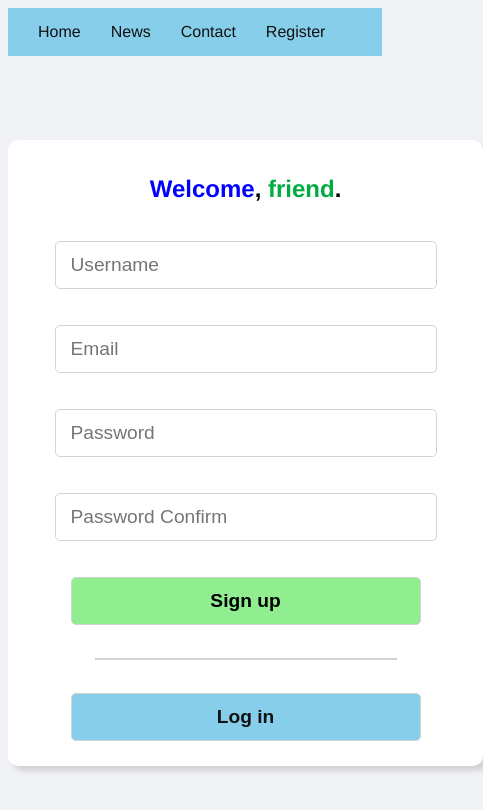
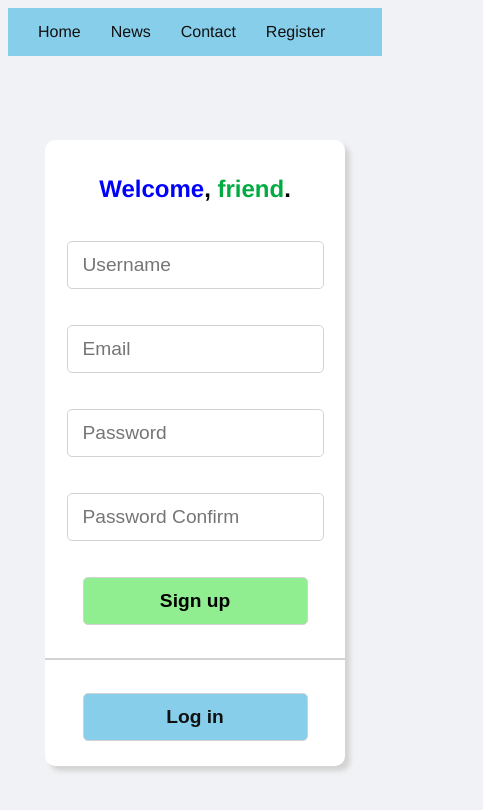
Before and after one commit to sweatshirt0/sapiosocial-js, a React (Create React App) app: page /register in a window 390 px wide. Shown: the top 810 px of the page, 483 px wide, since content can reach past the window. Built offline with nearby package versions, Linux system fonts and the light colour scheme.

Commit message:
mobile register patch 1

```diff
--- a/src/index.css
+++ b/src/index.css
@@ -342,6 +342,34 @@ body {
 	.footer-wrapper {
 		bottom: -50vh;
 	}
+
+	.register-wrapper {
+		width: 300px;
+	}
+
+	.username-register {
+		width: 225px;
+	}
+
+	.email-register {
+		width: 225px;
+	}
+
+	.password-register {
+		width: 225px;
+	}
+
+	.password-register-confirm {
+		width: 225px;
+	}
+
+	.register-button {
+		width: 225px;
+	}
+
+	.login-link-button {
+		width: 225px;
+	}
 }
 
 @media screen and (min-height: 850px) {
```
